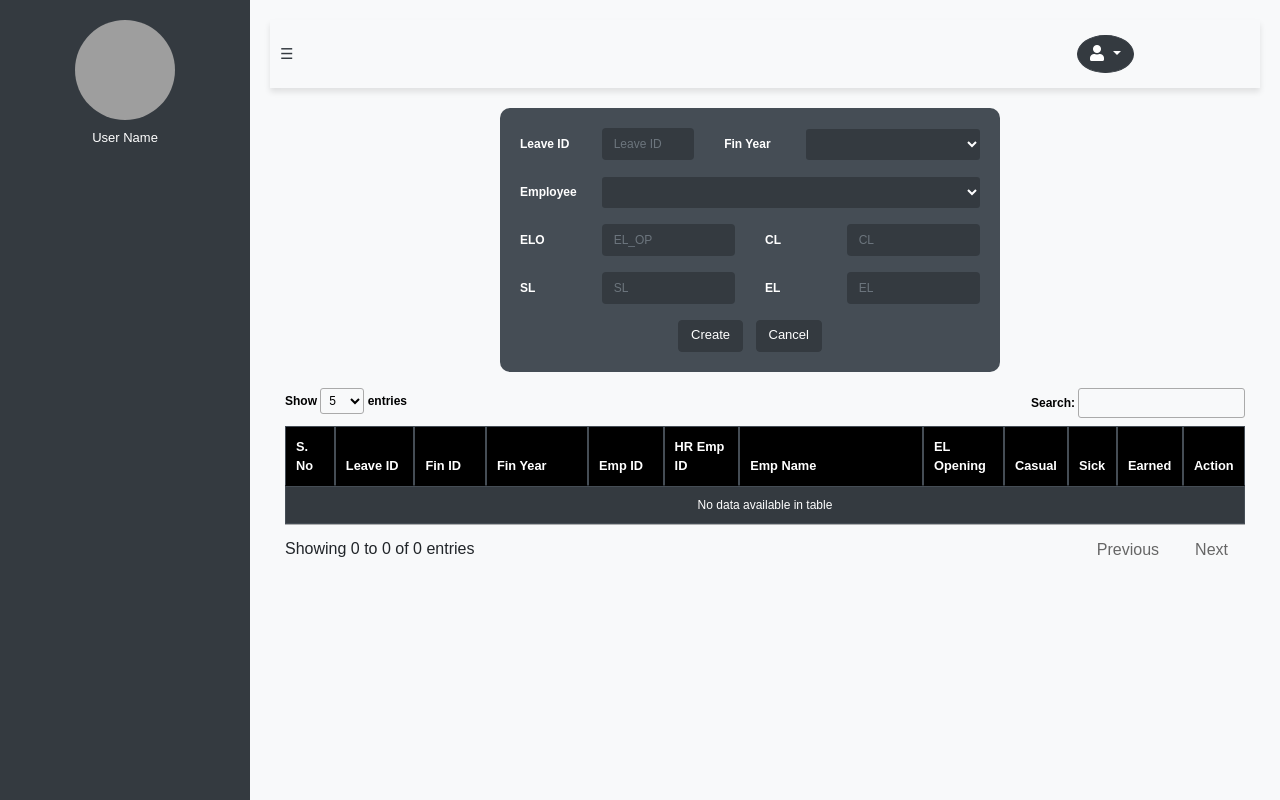
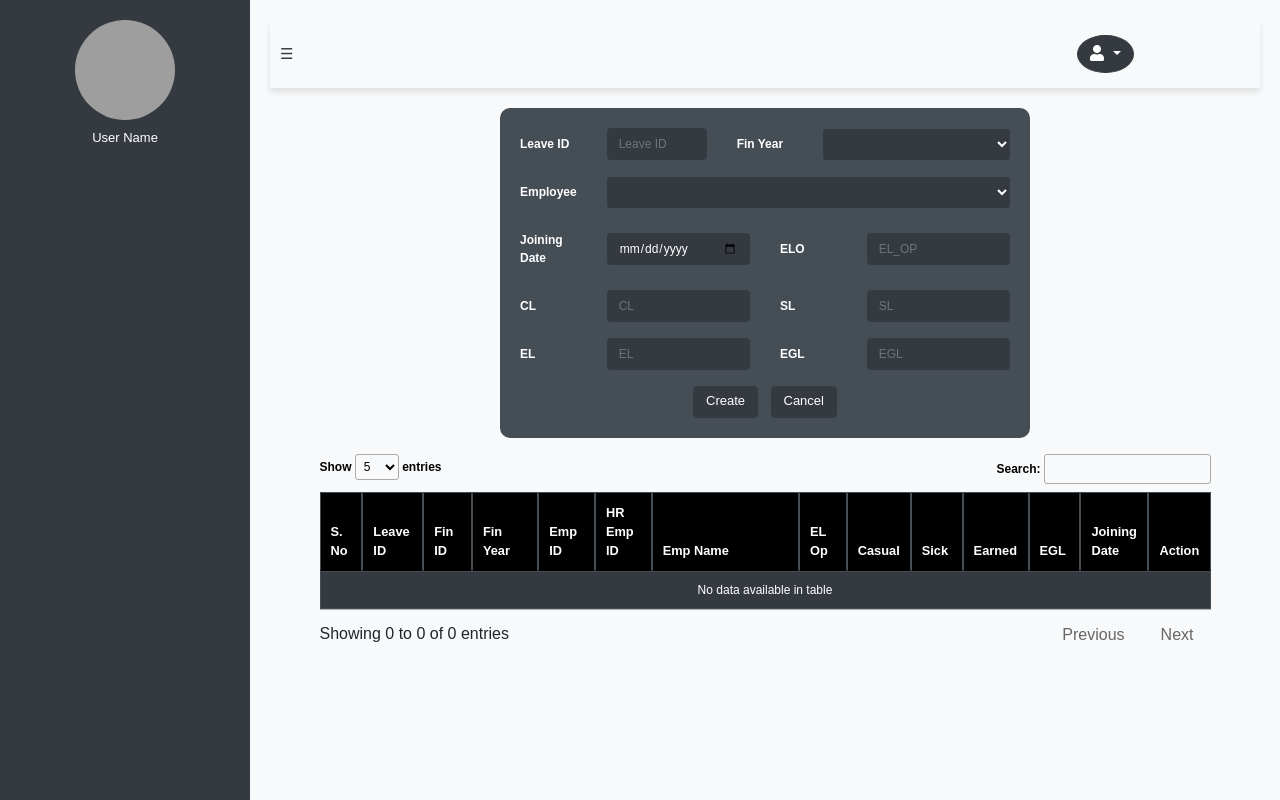
Before and after one commit to sheheryar72/HRMS_Django, a Django app: page /leaves/ in a window 1280 px wide. Run offline with Django 5.2, Linux system fonts and the light colour scheme; data that the repository does not hold is empty; some libraries are stand-ins or nearby versions; grey boxes are pictures that could not be loaded.

Commit message:
first commit

```diff
--- a/HRMS/HRMS/urls.py
+++ b/HRMS/HRMS/urls.py
@@ -50,7 +50,7 @@ urlpatterns = [
     path('dashboard/', include('dashboard.urls')),
     path('payrollperiod/', include('payroll_period.urls')),
     path('administration/', include('administration.urls')),
-    path('payrollelement/', include('payroll_element.urls')),
+    path('payroll_element/', include('payroll_element.urls')),
     path('leaves/', include('leaves.urls')),
     path('loan/', include('loan.urls')),
     path('wda/', include('working_dept_assignment.urls')),
--- a/HRMS/employee/templates/employee.html
+++ b/HRMS/employee/templates/employee.html
@@ -396,8 +396,8 @@
                 <label for="marital_status" class="col-sm-4 col-form-label">Employee Status</label>
                 <div class="col-sm-8">
                   <select class="form-control form-control-sm" id="Emp_Status">
-                    <option value="true">True</option>
-                    <option value="false">False</option>
+                    <option value="true">Active</option>
+                    <option value="false">In-Active</option>
                   </select>
                 </div>
               </div>
--- a/HRMS/leaves/models.py
+++ b/HRMS/leaves/models.py
@@ -10,6 +10,7 @@ class HR_Leaves(models.Model):
     CL = models.IntegerField()
     SL = models.IntegerField()
     EL = models.IntegerField()
+    EGL = models.IntegerField()
 
     class Meta:
         managed = False
--- a/HRMS/leaves/serializers.py
+++ b/HRMS/leaves/serializers.py
@@ -15,3 +15,4 @@ class HR_Leaves_Serializer(serializers.ModelSerializer):
     class Meta:
         model = HR_Leaves
         fields = '__all__'
+        # depth = 1
--- a/HRMS/leaves/static/css/leaves.css
+++ b/HRMS/leaves/static/css/leaves.css
@@ -1,6 +1,6 @@
 
 .form-container {
-    max-width: 500px;
+    max-width: 100%;
     margin-top: 20px;
     margin-left: 50px;
     margin-right: 50px;
--- a/HRMS/leaves/static/js/leaves.js
+++ b/HRMS/leaves/static/js/leaves.js
@@ -36,6 +36,8 @@ function handleTableRowClick() {
     const CL = rowData[8];
     const SL = rowData[9];
     const EL = rowData[10];
+    const EGL = rowData[11];
+    const Joining_Date = rowData[12];
     $('#Leave_ID').val(Leave_ID);
     $('#FYID').val(FYID);
     $('#Emp_ID').val(Emp_ID);
@@ -43,6 +45,9 @@ function handleTableRowClick() {
     $('#CL').val(CL);
     $('#SL').val(SL);
     $('#EL').val(EL);
+    $('#EL').val(EL);
+    $('#EGL').val(EGL);
+    document.getElementById('Joining_Date').value = moment(Joining_Date).format("YYYY-MM-DD");
     document.getElementById("updateFormData").classList.remove("d-none");
     document.getElementById("insertFormData").classList.add("d-none");
 }
@@ -73,6 +78,8 @@ function handleCancelClick() {
     document.getElementById("CL").value = 0;
     document.getElementById("SL").value = 0;
     document.getElementById("EL").value = 0;
+    document.getElementById("EGL").value = 0;
+    document.getElementById("Joining_Date").value = '';
 }
 
 async function getAll(url) {
@@ -132,7 +139,7 @@ async function getLeaveById(id) {
             throw new Error('Failed to fetch Leave');
         }
         const data = await response.json();
-        return data;
+        return data;4
     } catch (error) {
         console.error(`Error fetching Leave with ID ${id}:`, error);
         return null;
@@ -209,7 +216,7 @@ function fillTableGrid() {
         for (var i = 0; i < data.length; i++) {
             var actionButton = createActionButton(); // Create action button element
             var row = [counter, data[i].Leaves_ID, data[i].FYID, data[i].FinYear, data[i].Emp_ID, data[i].HR_Emp_ID
-                , data[i].Emp_Name, data[i].EL_OP, data[i].CL, data[i].SL, data[i].EL, actionButton.outerHTML];
+                , data[i].Emp_Name, data[i].EL_OP, data[i].CL, data[i].SL, data[i].EL, data[i].EGL, moment(data[i].Emp_ID.Joining_Date).format("YYYY-MM-DD"), actionButton.outerHTML];
             table.row.add(row).draw(false);
             counter++;
         }
@@ -263,6 +270,7 @@ function handleInsertClick() {
     const CL = document.getElementById("CL").value;
     const SL = document.getElementById("SL").value;
     const EL = document.getElementById("EL").value;
+    const EGL = document.getElementById("EGL").value;
 
     const data = {
         Leaves_ID: Number(Leave_ID),
@@ -271,7 +279,8 @@ function handleInsertClick() {
         EL_OP: Number(EL_OP),
         CL: Number(CL),
         SL: Number(SL),
-        EL: Number(EL)
+        EL: Number(EL),
+        EGL: Number(EGL)
     }
     createLeave(data);
 }
@@ -284,6 +293,7 @@ function handleUpdateClick() {
     const CL = document.getElementById("CL").value;
     const SL = document.getElementById("SL").value;
     const EL = document.getElementById("EL").value;
+    const EGL = document.getElementById("EGL").value;
 
     const data = {
         Leaves_ID: Number(Leave_ID),
@@ -292,7 +302,8 @@ function handleUpdateClick() {
         EL_OP: Number(EL_OP),
         CL: Number(CL),
         SL: Number(SL),
-        EL: Number(EL)
+        EL: Number(EL),
+        EGL: Number(EGL)
     }
     updateLeave(Leave_ID, data);
     fillTableGrid();
--- a/HRMS/leaves/templates/leaves.html
+++ b/HRMS/leaves/templates/leaves.html
@@ -39,23 +39,34 @@
             </div>
           </div>
           <div class="form-group row align-items-center">
+            <label for="input5" class="col-sm-2 col-form-label">Joining Date</label>
+            <div class="col-sm-4">
+              <input type="date" class="form-control" id="Joining_Date">
+            </div>
             <label for="input5" class="col-sm-2 col-form-label">ELO</label>
             <div class="col-sm-4">
               <input type="number" class="form-control" id="EL_OP" placeholder="EL_OP">
             </div>
+          </div>
+          <div class="form-group row align-items-center">
+
             <label for="input6" class="col-sm-2 col-form-label">CL</label>
             <div class="col-sm-4">
               <input type="number" class="form-control" id="CL" placeholder="CL">
             </div>
-          </div>
-          <div class="form-group row align-items-center">
             <label for="input5" class="col-sm-2 col-form-label">SL</label>
             <div class="col-sm-4">
               <input type="number" class="form-control" id="SL" placeholder="SL">
             </div>
+          </div>
+          <div class="form-group row align-items-center">
             <label for="input6" class="col-sm-2 col-form-label">EL</label>
             <div class="col-sm-4">
               <input type="number" class="form-control" id="EL" placeholder="EL">
+            </div>
+            <label for="input6" class="col-sm-2 col-form-label">EGL</label>
+            <div class="col-sm-4">
+              <input type="number" class="form-control" id="EGL" placeholder="EGL">
             </div>
           </div>
           <div class="text-center">
@@ -69,21 +80,23 @@
   </div>
 </div>
 
-<div class="container mt-3">
+<div class="mt-3" style="max-width: 100%; margin-left: 5%; margin-right: 5%;">
   <table id="GridID" class="table table-dark table-hover table-sm table-bordered" style="font-size: 0.8rem;">
-      <thead class="" style="background-color: black;">
+      <thead style="background-color: black;">
         <tr>
-          <th style="width: 6%;">S. No</th>
-          <th style="width: 10%;">Leave ID</th>
-          <th style="width: 10%;">Fin ID</th>
-          <th style="width: 15%;">Fin Year</th>
-          <th style="width: 10%;">Emp ID</th>
-          <th style="width: 10%;">HR Emp ID</th>
-          <th style="width: 30%;">Emp Name</th>
-          <th style="width: 10%;">EL Opening</th>
-          <th style="width: 10%;">Casual</th>
-          <th style="width: 65%;">Sick</th>
-          <th style="width: 65%;">Earned</th>
+          <th style="width: 5%;">S. No</th>
+          <th style="width: 7%;">Leave ID</th>
+          <th style="width: 6%;">Fin ID</th>
+          <th style="width: 9%;">Fin Year</th>
+          <th style="width: 7%;">Emp ID</th>
+          <th style="width: 7%;">HR Emp ID</th>
+          <th style="width: 25%;">Emp Name</th>
+          <th style="width: 6%;">EL Op</th>
+          <th style="width: 6%;">Casual</th>
+          <th style="width: 6%;">Sick</th>
+          <th style="width: 6%;">Earned</th>
+          <th style="width: 6%;">EGL</th>
+          <th style="width: 20%;">Joining Date</th>
           <th style="width: 7%;">Action</th>
         </tr>
       </thead>
--- a/HRMS/leaves/views.py
+++ b/HRMS/leaves/views.py
@@ -17,7 +17,7 @@ def leaves_view(request):
 @api_view(['GET'])
 def getall(request):
     try:
-        leavess = HR_Leaves.objects.all()
+        leavess = HR_Leaves.objects.all().select_related('FYID', 'Emp_ID')
         # serializer = HR_Leaves_Serializer(leavess, many=True)
         data = []
         for item in leavess:
@@ -26,12 +26,14 @@ def getall(request):
                 'FYID': item.FYID.FYID,
                 'FinYear': item.FYID.FinYear,
                 'Emp_ID': item.Emp_ID.Emp_ID,
+                'Joining_Date': item.Emp_ID.Joining_Date,
                 'Emp_Name': item.Emp_ID.Emp_Name,
                 'HR_Emp_ID': item.Emp_ID.HR_Emp_ID,
                 'EL_OP': item.EL_OP,
                 'CL': item.CL,
                 'SL': item.SL,
-                'EL': item.EL
+                'EL': item.EL,
+                'EGL': item.EGL
             }
             data.append(leaves_data)
 
@@ -95,7 +97,7 @@ def update_leaves(request, id):
         except Exception as e:
             return Response({'error': str(e)}, status.HTTP_404_NOT_FOUND)
         data = request.data
-        serializer = HR_Leaves_Serializer(leaves, data=data)
+        serializer = HR_Leaves_Serializer(leaves, data=data, partial=True)
         if serializer.is_valid():
             serializer.save()
             return Response(serializer.data, status=status.HTTP_200_OK)
--- a/HRMS/loan/static/js/loan.js
+++ b/HRMS/loan/static/js/loan.js
@@ -41,7 +41,7 @@ function handleTableRowClick() {
         document.getElementById("Previous_Ded_Amount").value = Number(singleLoanData.Previous_Ded_Amount);
         document.getElementById("Loan_Amount").value = Number(singleLoanData.Loan_Amount);
         document.getElementById("Deducted_Amt").value = 0;
-        document.getElementById("Loan_Bal_Amt").value = (Number(singleLoanData.Loan_Bal_Amt) - Number(singleLoanData.Previous_Ded_Amount));
+        document.getElementById("Loan_Bal_Amt").value = (Number(singleLoanData.Loan_Amount) - Number(singleLoanData.Previous_Ded_Amount));
         document.getElementById("Remarks").value = singleLoanData.Remarks;
         document.getElementById("Loan_Ded_NoofMnth").value = Number(singleLoanData.Loan_Ded_NoofMnth);
         document.getElementById("Loan_Ded_Amt").value = Number(singleLoanData.Loan_Ded_Amt);
```
Also changed, not shown: HRMS/static222/js/sidebar.js (+17 -17 lines).
